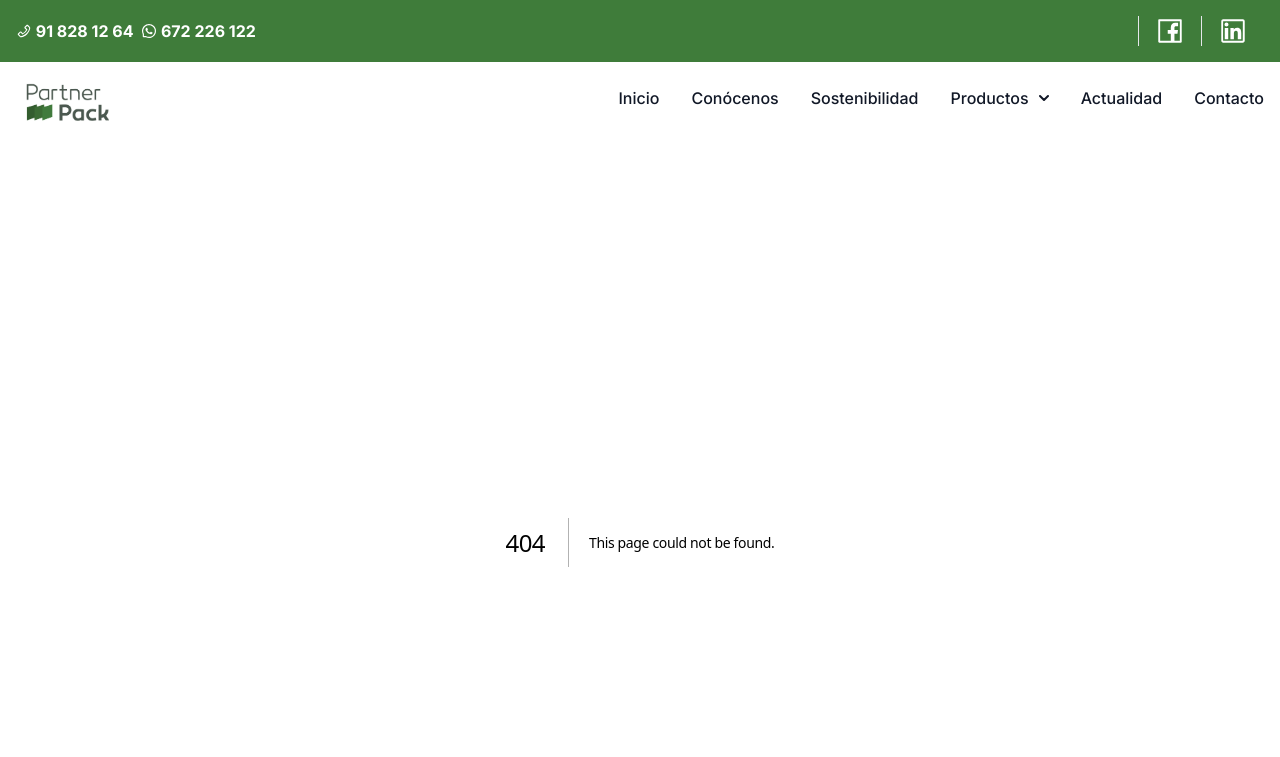
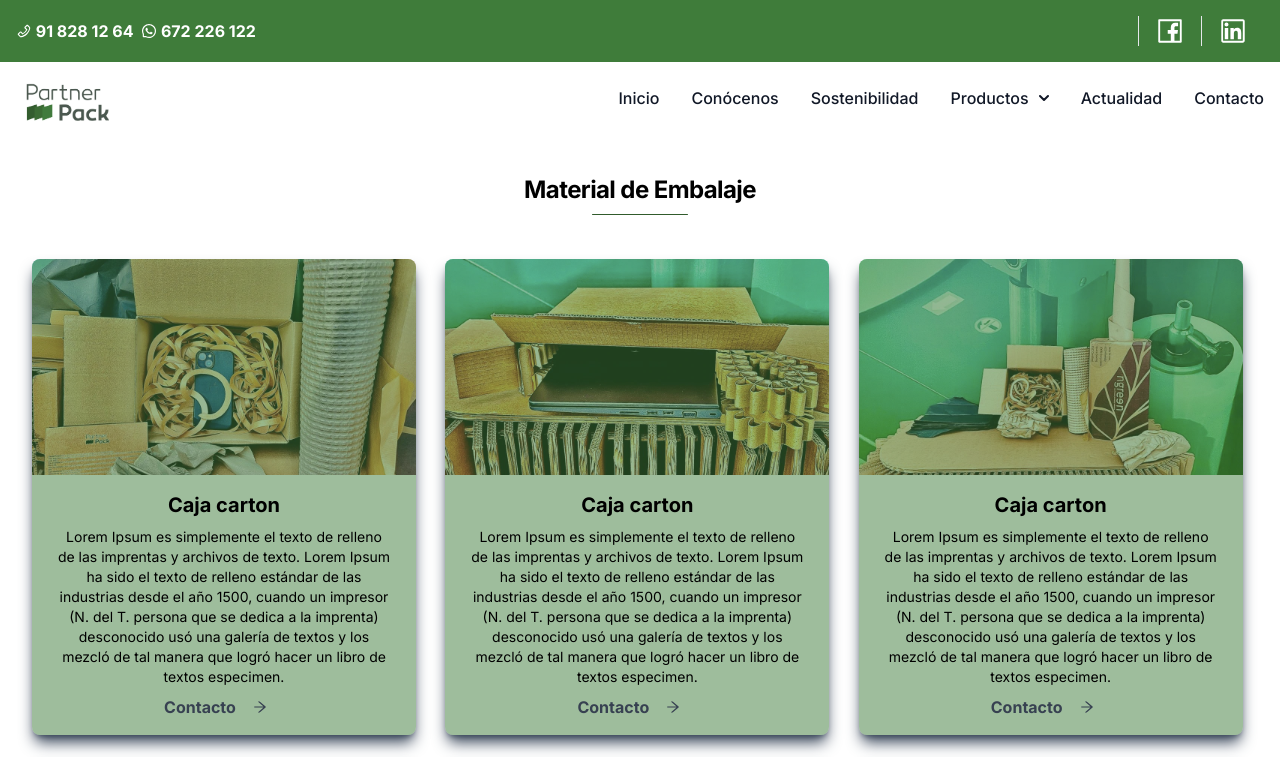
Before and after one commit to Helenagg/partner-pack-2.0, a Next.js app: page /productos/embalaje in a window 1280 px wide. Before the commit this address had no page. Shown: the top 757 px of the page. Built offline with nearby package versions, Linux system fonts and the light colour scheme.

Commit message:
embalaje completed

```diff
--- a/app/productos/cajas/page.jsx
+++ b/app/productos/cajas/page.jsx
@@ -9,42 +9,48 @@ const pageCajas = () => {
       nameCaja: "Caja carton",
       width: "1024",
       height: "576",
-      slug: "/cajas/cajas-carton",
+      slug: "/productos/cajas/cajas-carton",
+      textSlug: "Ver Producto"
     },
     {
       url: "/assets/img/cajas/caja-portatil.webp",
       nameCaja: "Caja carton",
       width: "1024",
       height: "576",
-      slug: "caja-carton",
+      slug: "/productos/cajas/cajas-carton",
+      textSlug: "Ver Producto"
     },
     {
       url: "/assets/img/cajas/cajas-exposicion.webp",
       nameCaja: "Caja carton",
       width: "742",
       height: "576",
-      slug: "caja-carton",
+      slug: "/productos/cajas/cajas-carton",
+      textSlug: "Ver Producto"
     },
     {
       url: "/assets/img/cajas/caja-carton-movil.webp",
       nameCaja: "Caja carton",
       width: "1023",
       height: "576",
-      slug: "caja-carton",
+      slug: "/productos/cajas/cajas-carton",
+      textSlug: "Ver Producto"
     },
     {
       url: "/assets/img/cajas/caja-portatil.webp",
       nameCaja: "Caja carton",
       width: "1024",
       height: "576",
-      slug: "caja-carton",
+      slug: "/productos/cajas/cajas-carton",
+      textSlug: "Ver Producto"
     },
     {
       url: "/assets/img/cajas/cajas-exposicion.webp",
       nameCaja: "Caja carton",
       width: "709",
       height: "576",
-      slug: "caja-carton",
+      slug: "/productos/cajas/cajas-carton",
+      textSlug: "Ver Producto"
     },
   ];
   return (
@@ -69,6 +75,7 @@ const pageCajas = () => {
                     width={element.width}
                     height={element.height}
                     slug={element.slug}
+                    textSlug={element.textSlug}
                   />
                 </div>
               );
--- /dev/null
+++ b/app/productos/embalaje/page.jsx
@@ -0,0 +1,99 @@
+import React from "react";
+import CardProductos from "@/components/Card/CardProductos";
+
+const pageEmbalaje = () => {
+  const cardData = [
+    {
+      url: "/assets/img/cajas/caja-carton-movil.webp",
+      nameCaja: "Caja carton",
+      width: "1024",
+      height: "576",
+      slug: "/contacto",
+      textSlug: "Contacto",
+      content:
+        "Lorem Ipsum es simplemente el texto de relleno de las imprentas y archivos de texto. Lorem Ipsum ha sido el texto de relleno estándar de las industrias desde el año 1500, cuando un impresor (N. del T. persona que se dedica a la imprenta) desconocido usó una galería de textos y los mezcló de tal manera que logró hacer un libro de textos especimen.",
+    },
+    {
+      url: "/assets/img/cajas/caja-portatil.webp",
+      nameCaja: "Caja carton",
+      width: "1024",
+      height: "576",
+      slug: "/contacto",
+      textSlug: "Contacto",
+      content:
+        "Lorem Ipsum es simplemente el texto de relleno de las imprentas y archivos de texto. Lorem Ipsum ha sido el texto de relleno estándar de las industrias desde el año 1500, cuando un impresor (N. del T. persona que se dedica a la imprenta) desconocido usó una galería de textos y los mezcló de tal manera que logró hacer un libro de textos especimen.",
+    },
+    {
+      url: "/assets/img/cajas/cajas-exposicion.webp",
+      nameCaja: "Caja carton",
+      width: "742",
+      height: "576",
+      slug: "/contacto",
+      textSlug: "Contacto",
+      content:
+        "Lorem Ipsum es simplemente el texto de relleno de las imprentas y archivos de texto. Lorem Ipsum ha sido el texto de relleno estándar de las industrias desde el año 1500, cuando un impresor (N. del T. persona que se dedica a la imprenta) desconocido usó una galería de textos y los mezcló de tal manera que logró hacer un libro de textos especimen.",
+    },
+    {
+      url: "/assets/img/cajas/caja-carton-movil.webp",
+      nameCaja: "Caja carton",
+      width: "1023",
+      height: "576",
+      slug: "/contacto",
+      textSlug: "Contacto",
+      content:
+        "Lorem Ipsum es simplemente el texto de relleno de las imprentas y archivos de texto. Lorem Ipsum ha sido el texto de relleno estándar de las industrias desde el año 1500, cuando un impresor (N. del T. persona que se dedica a la imprenta) desconocido usó una galería de textos y los mezcló de tal manera que logró hacer un libro de textos especimen.",
+    },
+    {
+      url: "/assets/img/cajas/caja-portatil.webp",
+      nameCaja: "Caja carton",
+      width: "1024",
+      height: "576",
+      slug: "/contacto",
+      textSlug: "Contacto",
+      content:
+        "Lorem Ipsum es simplemente el texto de relleno de las imprentas y archivos de texto. Lorem Ipsum ha sido el texto de relleno estándar de las industrias desde el año 1500, cuando un impresor (N. del T. persona que se dedica a la imprenta) desconocido usó una galería de textos y los mezcló de tal manera que logró hacer un libro de textos especimen.",
+    },
+    {
+      url: "/assets/img/cajas/cajas-exposicion.webp",
+      nameCaja: "Caja carton",
+      width: "709",
+      height: "576",
+      slug: "/contacto",
+      textSlug: "Contacto",
+      content:
+        "Lorem Ipsum es simplemente el texto de relleno de las imprentas y archivos de texto. Lorem Ipsum ha sido el texto de relleno estándar de las industrias desde el año 1500, cuando un impresor (N. del T. persona que se dedica a la imprenta) desconocido usó una galería de textos y los mezcló de tal manera que logró hacer un libro de textos especimen.",
+    },
+  ];
+
+  return (
+    <div className='container mx-auto px-5 py-8'>
+      <div className='text-center mb-6'>
+        <h1 className='text-2xl font-bold'>Material de Embalaje</h1>
+        <div className='flex justify-center'>
+          <hr className='border-secondary-light m-2 border-1 w-24 rounded-md' />
+        </div>
+      </div>
+      <div className='grid grid-cols-1 md:grid-cols-3'>
+        {cardData &&
+          cardData.map((element, index) => {
+            return (
+              <div key={index} className='text-center mx-3 my-3'>
+                <CardProductos
+                  urlCard={element.url}
+                  alt={element.nameCaja}
+                  name={element.nameCaja}
+                  width={element.width}
+                  height={element.height}
+                  content={element.content}
+                  textSlug={element.textSlug}
+                  slug={element.slug}
+                />
+              </div>
+            );
+          })}
+      </div>
+    </div>
+  );
+};
+
+export default pageEmbalaje;
--- a/components/Card/CardProductos.jsx
+++ b/components/Card/CardProductos.jsx
@@ -5,7 +5,7 @@ import { AiOutlineArrowRight } from "react-icons/ai";
 
 const CardProductos = (props) => {
   return (
-    <div className='max-w-sm rounded-lg overflow-hidden shadow-lg'>
+    <div className='max-w-sm rounded-lg overflow-hidden shadow-lg shadow-slate-700'>
       <div className="relative">
       <Image
         src={props.urlCard}
@@ -17,12 +17,15 @@ const CardProductos = (props) => {
       <div className="absolute top-0 left-0 w-full h-full bg-primary opacity-50"></div>
       </div>
       <div className='px-6 py-4 bg-primary/50'>
-        <div className='font-bold text-xk mb-2'>{props.name}</div>
+        <div className='font-bold text-xl mb-2'>{props.name}</div>
+        <div className="">
+          <p className="text-sm mb-2">{props.content}</p>
+        </div>
         <Link
-          href={`/productos/${props.slug}`}
-          className='text-gray-700 text-base flex justify-center'
+          href={props.slug}
+          className='text-gray-700 font-bold text-base flex justify-center'
         >
-          Ver Producto
+          {props.textSlug}
           <AiOutlineArrowRight className='mx-4 mt-1' />
         </Link>
       </div>
--- a/components/Productos/Productos.jsx
+++ b/components/Productos/Productos.jsx
@@ -6,14 +6,14 @@ import Link from "next/link";
 const Productos = () => {
   const url = [
     {
-      name: "cajas",
+      name: "Cajas",
       url: "/assets/img/contacto/enfardadora_automatica.webp",
       slug: "cajas",
     },
     {
-      name: "cajas",
+      name: "Material de Embalaje",
       url: "/assets/img/contacto/enfardadora_automatica.webp",
-      slug: "cajas",
+      slug: "embalaje",
     },
     {
       name: "Hola",
```
